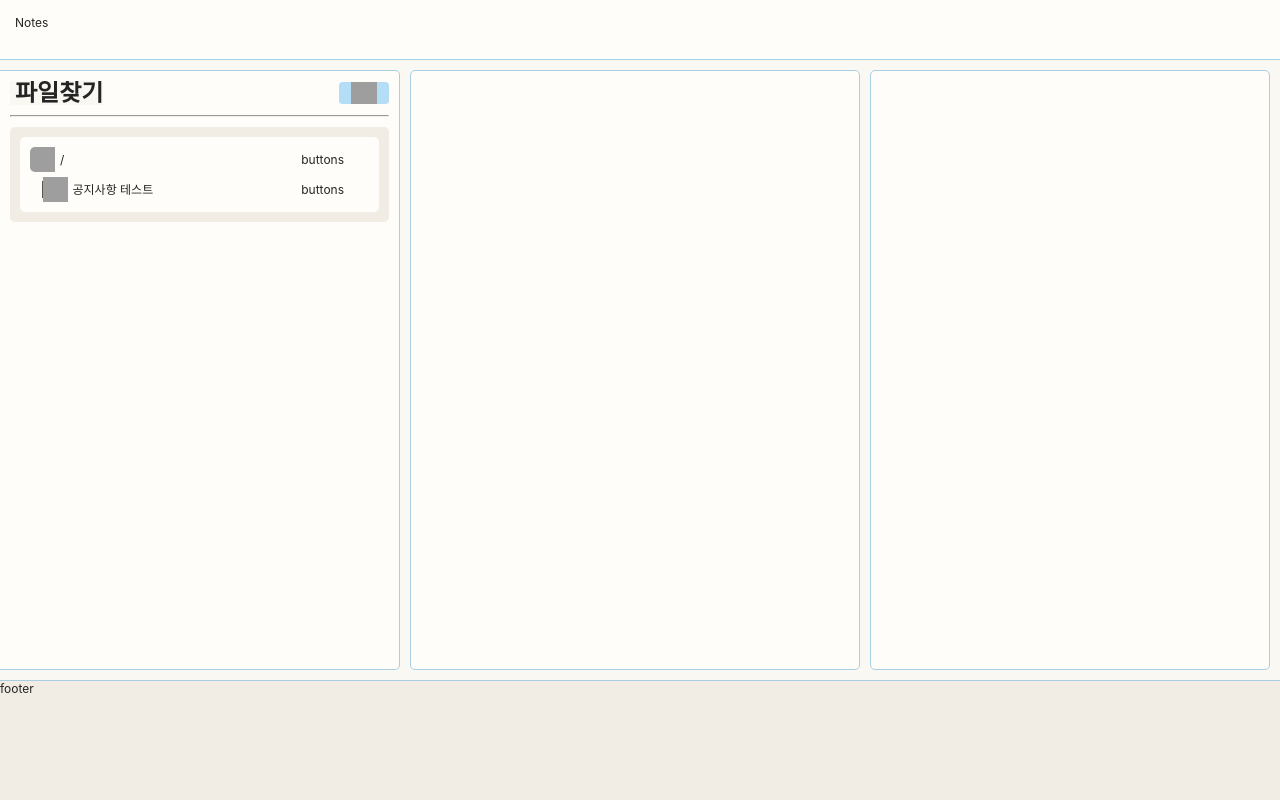
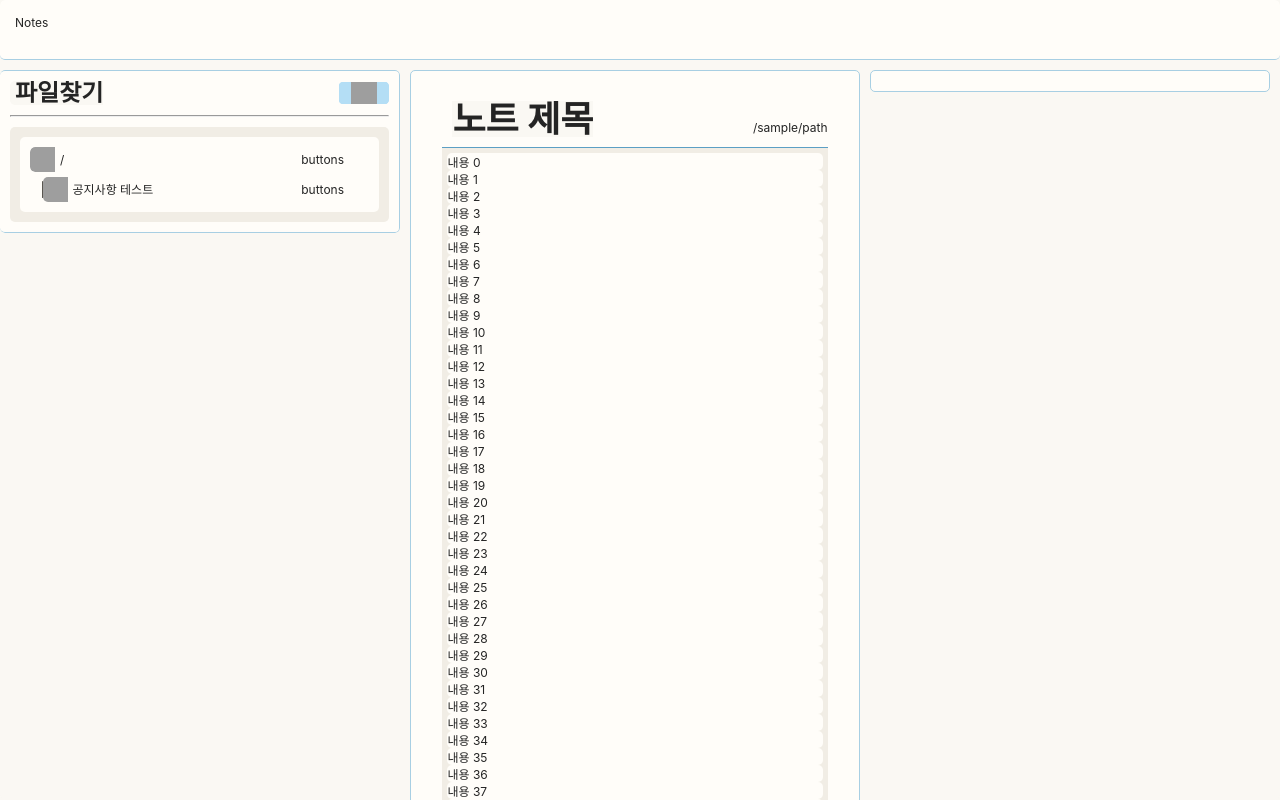
Before and after one commit to jonggurl96/Summary, a React (Create React App) app in the folder note-page/: page / in a window 1280 px wide. Built offline with nearby package versions, Linux system fonts and the light colour scheme; grey boxes are pictures that could not be loaded; a web font is replaced by a local one.

Commit message:
ui: content 영역 레이아웃 추가

```diff
--- a/note-page/src/App.css
+++ b/note-page/src/App.css
@@ -14,7 +14,8 @@
 
 .app-main {
 	padding: 10px 10px 10px 0;
-	height: calc(100% - var(--app-footer-height-px));
+	overflow-y: auto;
+	min-height: calc(100% - var(--app-footer-height-px));
 	display: flex;
 	gap: 10px;
 }
@@ -43,7 +44,51 @@
 	background-color: var(--surface-muted);
 	height: stretch;
 	padding: 10px;
-	border-radius: 5px;
 }
 
-.app-content {}
+.app-content {
+	flex: 1;
+	height: stretch;
+	border: 1px solid var(--border-color);
+	background-color: var(--surface);
+	padding: 10px;
+	border-radius: 5px;
+	display: flex;
+	justify-content: center;
+	align-items: center;
+}
+
+.app-content-body {
+	width: 90%;
+	max-width: 50vw;
+}
+
+.app-content-header {
+	margin-top: 20px;
+	padding-bottom: 10px;
+	padding-left: 10px;
+	border-bottom: 1px solid var(--border-strong);
+	border-radius: 0;
+	display: flex;
+	align-items: baseline;
+	justify-content: space-between;
+}
+
+.app-content-header > h1 {
+	--heading-size: 36px;
+}
+
+.app-content-header > span {
+}
+
+.note-content-area {
+	height: stretch;
+	background-color: var(--surface-muted);
+	border-top-left-radius: 0;
+	border-top-right-radius: 0;
+	padding: 5px;
+}
+
+.note-content-area > div {
+	background-color: var(--surface);
+}
--- a/note-page/src/App.js
+++ b/note-page/src/App.js
@@ -2,7 +2,6 @@ import './App.css';
 import { imgSrc }            from "api/asset/route/img";
 import { ErrorIconMessage }  from "components/message/with-icon";
 import AppContainer          from "components/template/container/AppContainer";
-import AppContent            from "components/template/content/AppContent";
 import AppFooter             from "components/template/footer/AppFooter";
 import AppHeader             from "components/template/header/AppHeader";
 import AppLeftSide           from "components/template/side/AppLeftSide";
@@ -14,6 +13,8 @@ import { useDirectoryStore } from "./stores/note/path/useDirectoryStore";
 const SLIDE_LEFT_BUTTON_IMG_SRC = imgSrc("/arrows/first_arrow.svg");
 
 const SLIDE_RIGHT_BUTTON_IMG_SRC = imgSrc("/arrows/end_arrow.svg");
+
+const samplepath = "/sample/path";
 
 function App() {
 
@@ -29,6 +30,7 @@ function App() {
 			<div className="below-header">
 				<main className="app-main">
 
+					{/* 왼쪽 폴더 메뉴 영역 */}
 					<AppLeftSide leftVisible={leftVisible}>
 						<div className="app-left-slide-header" style={{ justifyContent: leftVisible ? 'space-between' : 'center' }}>
 							{leftVisible && <h1>파일찾기</h1>}
@@ -46,8 +48,25 @@ function App() {
 						</div>
 					</AppLeftSide>
 
-					<AppContent />
+					{/* 가운데 노트 영역 */}
+					<article className="app-content">
+						<div className="app-content-body">
 
+							{/* 노트 제목 영역 */}
+							<div className="app-content-header">
+								<h1>노트 제목</h1>
+								{samplepath && <span>{samplepath}</span>}
+							</div>
+
+							{/* 노트 내용 영역 */}
+							<div className="note-content-area">
+								{Array.from({ length: 100 }).map((_, index) => <div key={index}>내용 {index}</div>)}
+							</div>
+
+						</div>
+					</article>
+
+					{/* 오른쪽 메타데이터 영역 */}
 					<AppRightSide />
 
 				</main>
--- a/note-page/src/components/template/content/AppContent.jsx
+++ /dev/null
@@ -1,8 +0,0 @@
-import React  from 'react';
-import styles from "./AppContent.module.css";
-
-export default function AppContent() {
-	return (
-		<article className={styles.AppContent}></article>
-	);
-}
--- a/note-page/src/components/template/content/AppContent.module.css
+++ /dev/null
@@ -1,8 +0,0 @@
-.AppContent {
-	flex: 1;
-	height: stretch;
-	border: 1px solid var(--border-color);
-	background-color: var(--surface);
-	padding: 10px;
-	border-radius: 5px;
-}
--- a/note-page/src/components/template/side/AppRightSide.module.css
+++ b/note-page/src/components/template/side/AppRightSide.module.css
@@ -5,6 +5,5 @@
 	flex-shrink: 0;
 	flex-basis: var(--app-side-width-px);
 	height: stretch;
-	border-radius: 5px;
 	padding: 10px;
 }
--- a/note-page/src/components/tree/Tree.module.css
+++ b/note-page/src/components/tree/Tree.module.css
@@ -4,7 +4,6 @@
 
 .Tree {
 	background-color: var(--surface);
-	border-radius: 5px;
 	padding: 10px;
 	display: flex;
 	flex-direction: column;
@@ -18,7 +17,6 @@
 	align-items: center;
 	height: var(--node-item-height-px);
 	line-height: var(--node-item-height-px);
-	border-radius: 5px;
 }
 
 .NodeName {
@@ -46,7 +44,6 @@
 
 .NodeTooltip {
 	background-color: var(--surface);
-	border-radius: 5px;
 	border: 1px solid var(--foreground-muted);
 	z-index: var(--tooltip-z);
 	overflow-x: hidden;
--- a/note-page/src/index.css
+++ b/note-page/src/index.css
@@ -76,6 +76,7 @@ body {
 div {
 	width: 100%;
 	user-select: none;
+	border-radius: 5px;
 }
 
 h1, h2, h3, h4, h5, h6 {
@@ -123,3 +124,7 @@ button:hover, button:hover > img,
 input[type="button"]:hover, input[type="button"]:hover > img {
 	background-color: var(--button-hover);
 }
+
+span {
+	background-color: transparent;
+}
```
